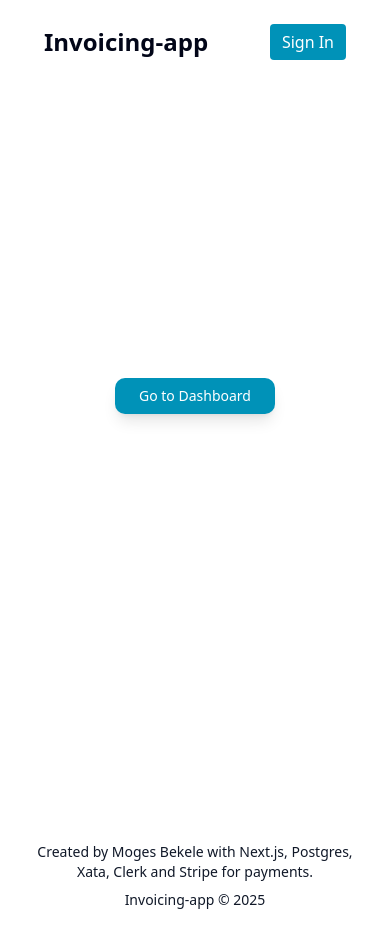
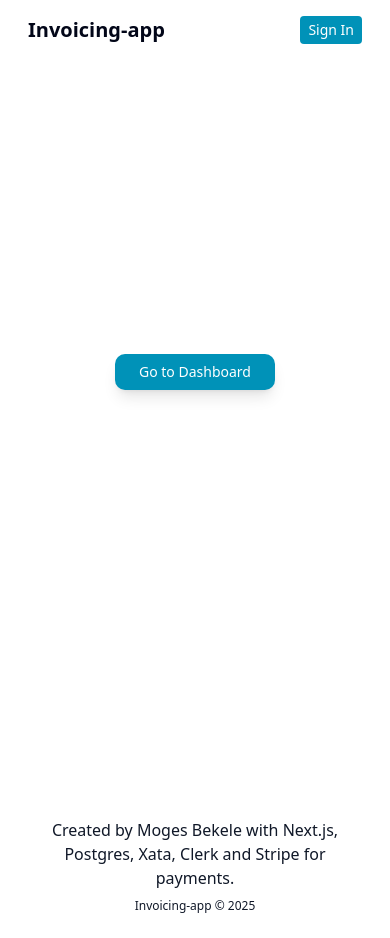
Before and after one commit to MogesBekele/invoice-app, a Next.js app: page / in a window 390 px wide. Built offline with nearby package versions, Linux system fonts and the light colour scheme; no server answers.

Commit message:
fix the/resp

```diff
--- a/src/components/Footer.tsx
+++ b/src/components/Footer.tsx
@@ -4,11 +4,11 @@ const Footer = () => {
   return (
     <footer className="pb-6 pt-6 px-4">
       <Container className="flex flex-col items-center text-center gap-2 text-gray-900">
-        <p className="text-sm">
+        <p className="text-xm">
           Created by Moges Bekele with Next.js, Postgres, Xata, Clerk and Stripe
           for payments.
         </p>
-        <p className="text-sm">
+        <p className="text-xs">
           Invoicing-app &copy; {new Date().getFullYear()}
         </p>
       </Container>
--- a/src/components/Header.tsx
+++ b/src/components/Header.tsx
@@ -6,20 +6,24 @@ const Header = () => {
   return (
     <header className="mb-10">
       <Container>
-    <div className="flex justify-between p-6 items-center">
-      <Link href="/" className="text-2xl font-semibold text-center hover:cursor-pointer">
+        <div className="flex justify-between items-center flex-wrap px-2 sm:px-6 py-4 gap-2 sm:gap-0">
+          <Link
+            href="/"
+            className="text-xl sm:text-2xl font-semibold text-center hover:cursor-pointer"
+          >
             Invoicing-app
           </Link>
 
+          <div className="flex items-center gap-2">
             <SignedOut>
-        <div className="px-3 py-1.5  bg-cyan-600 text-white rounded cursor-pointer hover:cursor-pointer hover:bg-cyan-700 transition-colors">
+              <div className="px-2 py-1 text-sm bg-cyan-600 text-white rounded cursor-pointer hover:bg-cyan-700 transition-colors">
                 <SignInButton mode="modal">Sign In</SignInButton>
               </div>
             </SignedOut>
-
             <SignedIn>
               <UserButton />
             </SignedIn>
+          </div>
         </div>
       </Container>
     </header>
```
Lines whose indentation alone changed are shown as unchanged.
